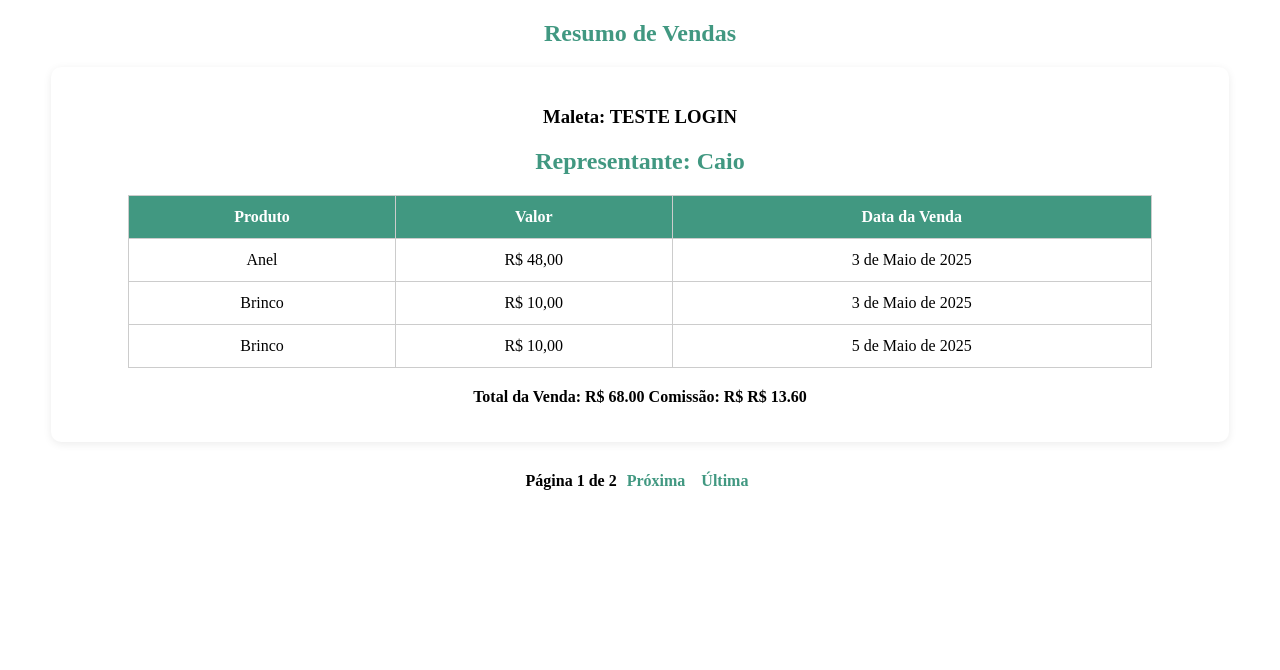
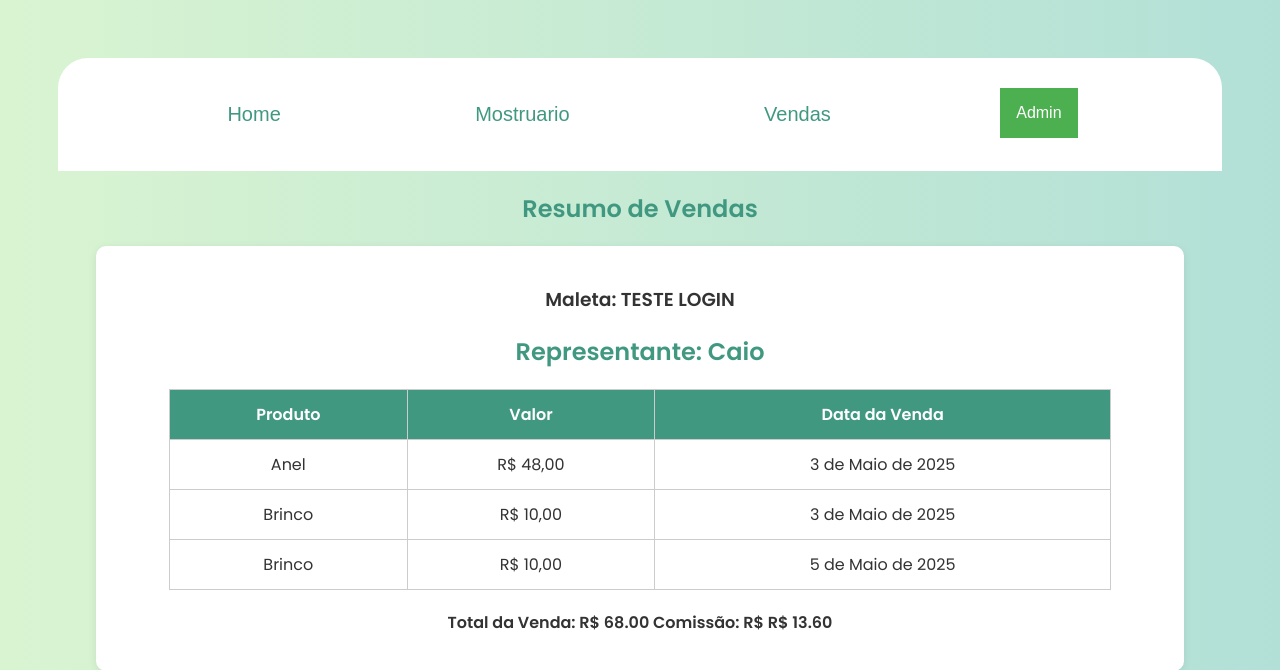
Before and after one commit to Caiera02/BrilhaMais, a Django app: page /maleta/vendas/ in a window 1280 px wide. Shown: the top 670 px of the page. Before the commit the page ends 490 px from the top, so only its background shows below. Run offline with Django 5.2, Linux system fonts and the light colour scheme; data comes from the database, SQL or seed files in the repository; both versions use the stored data as it was after the commit; parts of the project's set-up code (start-up, migrations or seed data) failed here and were passed over.

Commit message:
na navegacao entre as paginas

```diff
--- a/app/templates/base.html
+++ b/app/templates/base.html
@@ -5,14 +5,16 @@
     <meta charset="UTF-8" />
     <meta name="viewport" content="width=device-width, initial-scale=1.0" />
     <link rel="stylesheet" href="{% static 'css/base.css' %}">
+    <link rel="stylesheet" href="{% static 'css/dashboard.css' %}">
     <title>Semijoias</title>
   </head>
   <body>
 
-    {% if user.is_authenticated  %}
+    {% comment %} {% if user.is_authenticated  %}
     <button id="menu-toggle" onclick="toggleSidebar()" class="menu-toggle" style="
     margin-left: 0px;
-    margin-top: 0px;
+    margin-top: 20px;
+    position: absolute;
     ">☰ Menu</button>
 
     <!-- Sidebar -->
@@ -22,7 +24,24 @@
       <a href="{% url 'produto_list' %}"><button style="color: #419881;">Maleta</button></a>
       <a href="{% url 'new_cadastro' %}"><button style="color: #419881;">Cadastro</button></a>
     </aside>
-      {% endif %}
+      {% endif %} {% endcomment %}
+
+      <main>
+        <div id="menu">
+          <a href="{% url 'home_list' %} "><button>Home</button></a>
+          <a href="{% url 'produto_list' %} "><button>Mostruario</button></a>
+          <a href="{% url 'visualizar_venda' %}"><button>Vendas</button></a>
+          <div class="dropdown">
+            <button class="dropbtn">Admin</button>
+            <div class="dropdown-content">
+              <a href="{% url "new_cadastro" %}">Nova Consultora</a>
+              <a href="{% url "registro" %}">Novo Usuario</a>
+            </div>
+          </div>
+
+          {% comment %} <input type="button" value="Admin" /> {% endcomment %}
+        </div>
+      </main>
 
     <!-- Aqui entra o conteúdo do filho -->
     {% block content %}
--- a/contabilidade/templates/dashboard.html
+++ b/contabilidade/templates/dashboard.html
@@ -12,7 +12,7 @@
 
   <body>
     <header>
-      <h1 style="text-align: center;">Dashboard</h1>
+
     </header>
 
     <main>
@@ -31,7 +31,7 @@
         {% comment %} <input type="button" value="Admin" /> {% endcomment %}
       </div>
     </main>
-
+    <h1 style="text-align: center;">Dashboard</h1>
     <div class="centro">
       <div class="box">
         <div class="card">
--- a/contabilidade/templates/vendas.html
+++ b/contabilidade/templates/vendas.html
@@ -1,4 +1,7 @@
+{% extends 'base.html' %}
+
 {% load static %}
+{% block content %}
 <!DOCTYPE html>
 <html lang="en">
 <head>
@@ -54,3 +57,4 @@
     </div>
 </body>
 </html>
+{% endblock  %}
--- a/vendedoras/templates/cadastro.html
+++ b/vendedoras/templates/cadastro.html
@@ -7,6 +7,7 @@
       <meta charset="UTF-8" />
       <meta name="viewport" content="width=device-width, initial-scale=1" />
       <title>Formulário</title>
+      <link rel="stylesheet" href="{% static 'css/dashboard.css' %}">
       <link rel="stylesheet" href="{% static 'css/style.css' %}" />
     </head>
 
```
Also changed, not shown: db.sqlite3.
